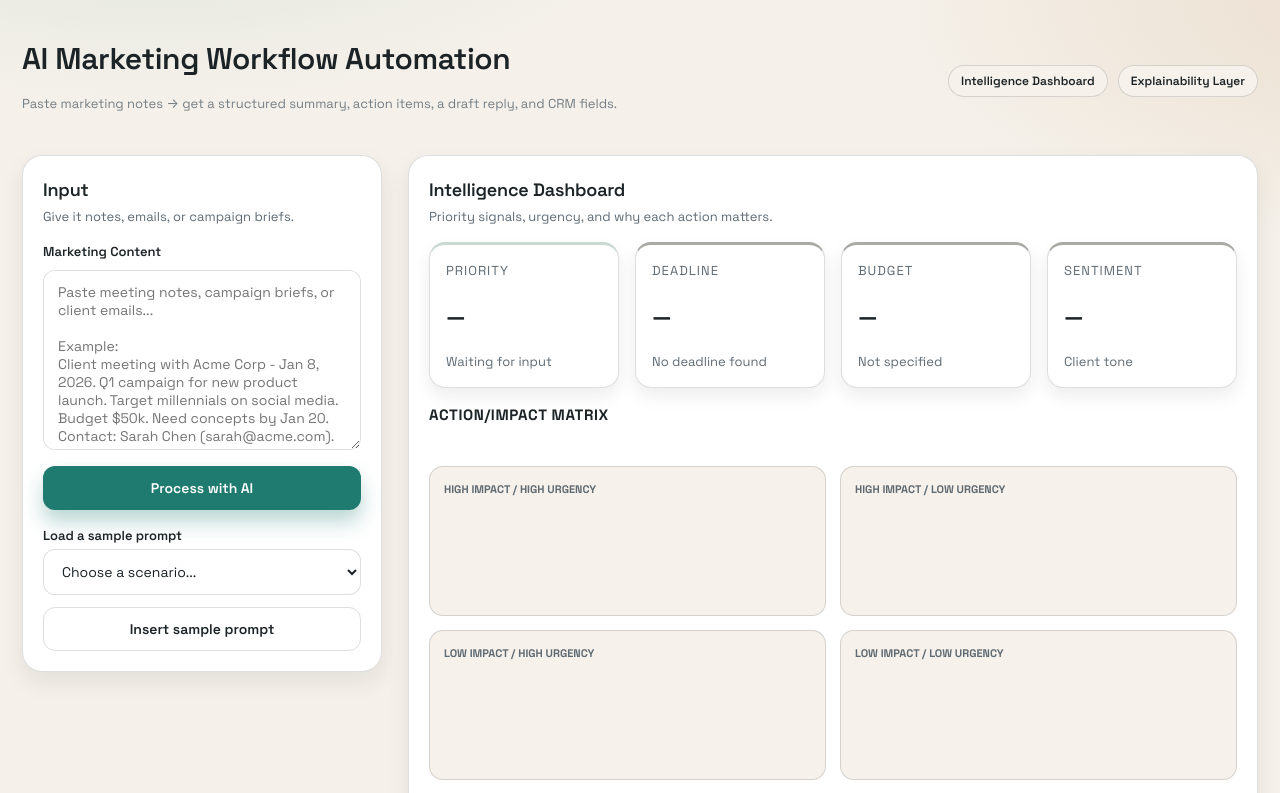
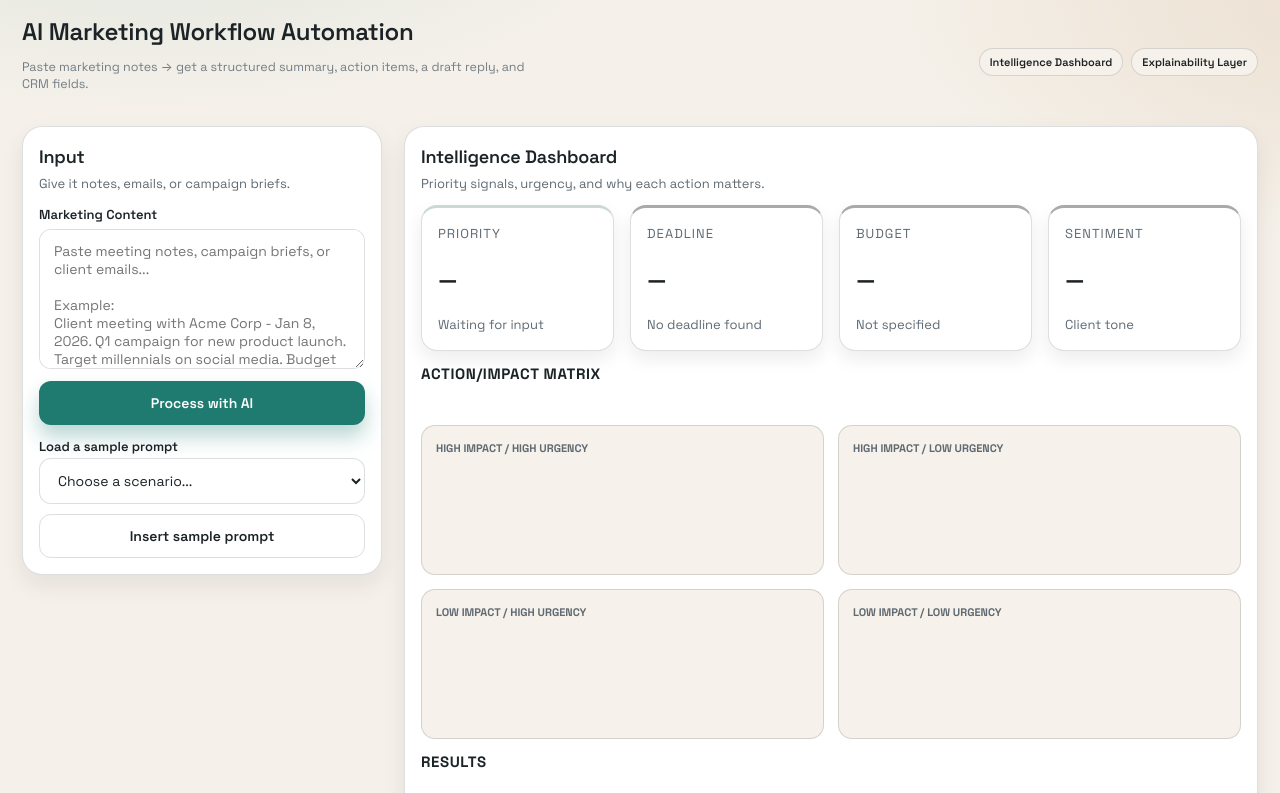
Before and after one commit to AdamFehse/ai-marketing-demo, a plain HTML site: page index.html in a window 1280 px wide. Shown: the top 793 px of the page. Drawn offline with Linux system fonts and the light colour scheme; no server answers.

Commit message:
panel fit

```diff
--- a/css/styles.css
+++ b/css/styles.css
@@ -89,7 +89,7 @@ select:focus, textarea:focus, button:focus {
 .progress-wrap { width: 100%; height: 10px; border-radius: 999px; background: var(--soft-bg); overflow: hidden; box-shadow: inset 0 0 0 1px var(--border); }
 .progress-bar { height: 100%; width: 0%; background: var(--accent); border-radius: 999px; transition: width 280ms ease; position: relative; }
 .progress-bar::after { content: ""; position: absolute; inset: 0; background: linear-gradient(120deg, rgba(255,255,255,0.0), rgba(255,255,255,0.35), rgba(255,255,255,0.0)); transform: translateX(-100%); animation: shimmer 1.4s infinite; }
-.muted { color: var(--slate); font-size: 13px; }
+.muted { color: var(--slate); font-size: 12.5px; line-height: 1.35; max-width: 520px; }
 details { margin-top: 10px; }
 pre { white-space: pre-wrap; word-break: break-word; }
 .section-title { font-size: 15px; font-weight: 700; margin-bottom: 12px; letter-spacing: 0.6px; text-transform: uppercase; }
@@ -164,10 +164,10 @@ pre { white-space: pre-wrap; word-break: break-word; }
 .page {
   max-width: 1240px;
   margin: 0 auto;
-  padding: 36px 22px 56px;
+  padding: 18px 22px 48px;
   display: flex;
   flex-direction: column;
-  gap: 28px;
+  gap: 20px;
 }
 
 .hero {
@@ -175,34 +175,35 @@ pre { white-space: pre-wrap; word-break: break-word; }
   flex-wrap: wrap;
   align-items: center;
   justify-content: space-between;
-  gap: 18px;
+  gap: 6px;
 }
 
 .hero h1 {
-  margin: 0 0 8px;
-  font-size: 30px;
-  letter-spacing: -0.4px;
+  margin: 0 0 4px;
+  font-size: 24px;
+  letter-spacing: -0.3px;
+  line-height: 1.2;
 }
 
 .hero-meta {
   display: flex;
-  gap: 10px;
+  gap: 8px;
   flex-wrap: wrap;
 }
 
 .hero-pill {
-  padding: 6px 12px;
+  padding: 5px 10px;
   border-radius: 999px;
   border: 1px solid var(--border);
   background: var(--muted-bg);
-  font-size: 12px;
+  font-size: 11px;
   font-weight: 600;
 }
 
 .layout {
   display: grid;
   grid-template-columns: minmax(300px, 360px) minmax(0, 1fr);
-  gap: 26px;
+  gap: 22px;
   align-items: start;
 }
 
@@ -210,23 +211,23 @@ pre { white-space: pre-wrap; word-break: break-word; }
   background: var(--card);
   border: 1px solid var(--border);
   border-radius: 20px;
-  padding: 20px;
+  padding: 16px;
   box-shadow: 0 10px 22px var(--ring);
   display: flex;
   flex-direction: column;
-  gap: 16px;
+  gap: 12px;
 }
 
 .input-panel {
   position: sticky;
-  top: 24px;
+  top: 18px;
   align-self: start;
-  max-height: calc(100vh - 48px);
+  max-height: calc(100vh - 36px);
   overflow: auto;
 }
 
 .input-panel textarea {
-  height: 180px;
+  height: 140px;
 }
 
 .panel-header {
@@ -263,7 +264,7 @@ pre { white-space: pre-wrap; word-break: break-word; }
 
 .panel-actions {
   display: flex;
-  gap: 12px;
+  gap: 10px;
 }
 .panel-actions.panel-actions-stack {
   flex-direction: column;
```
